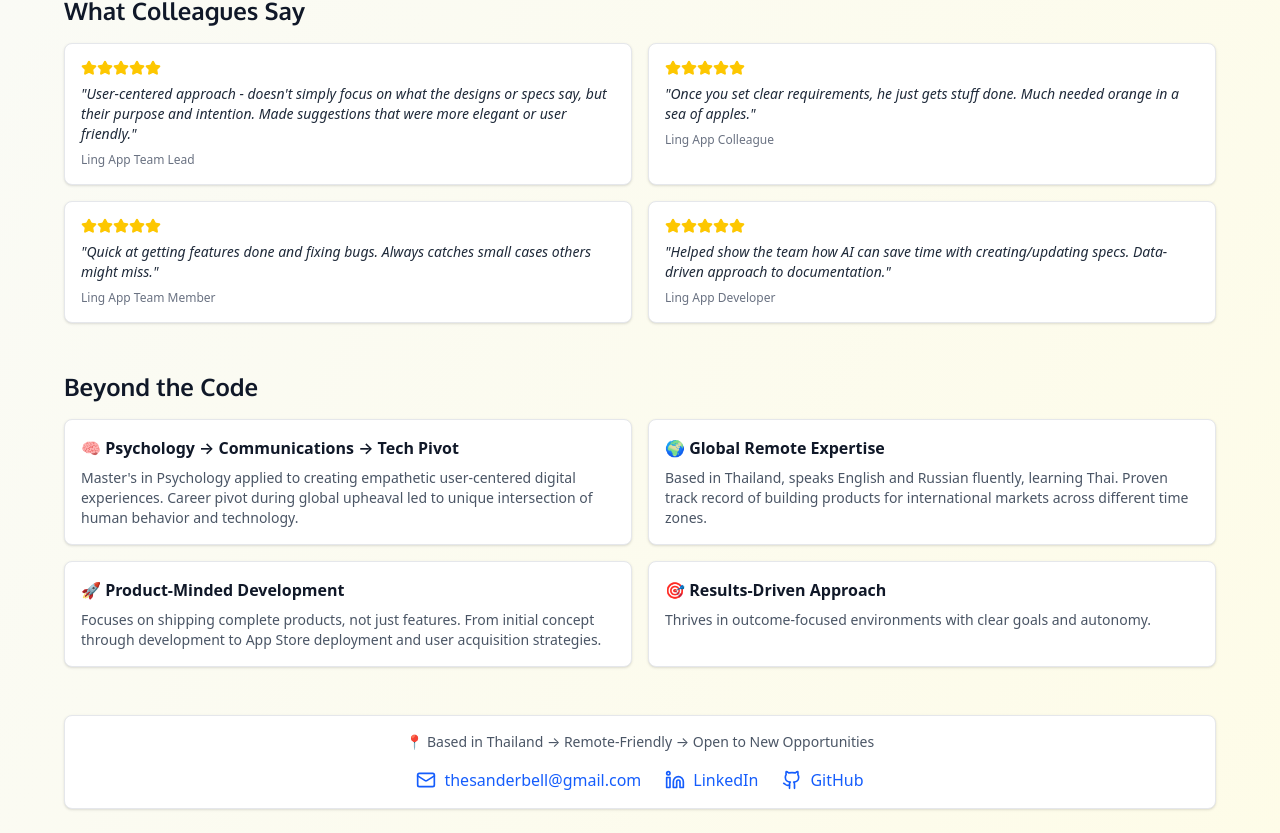
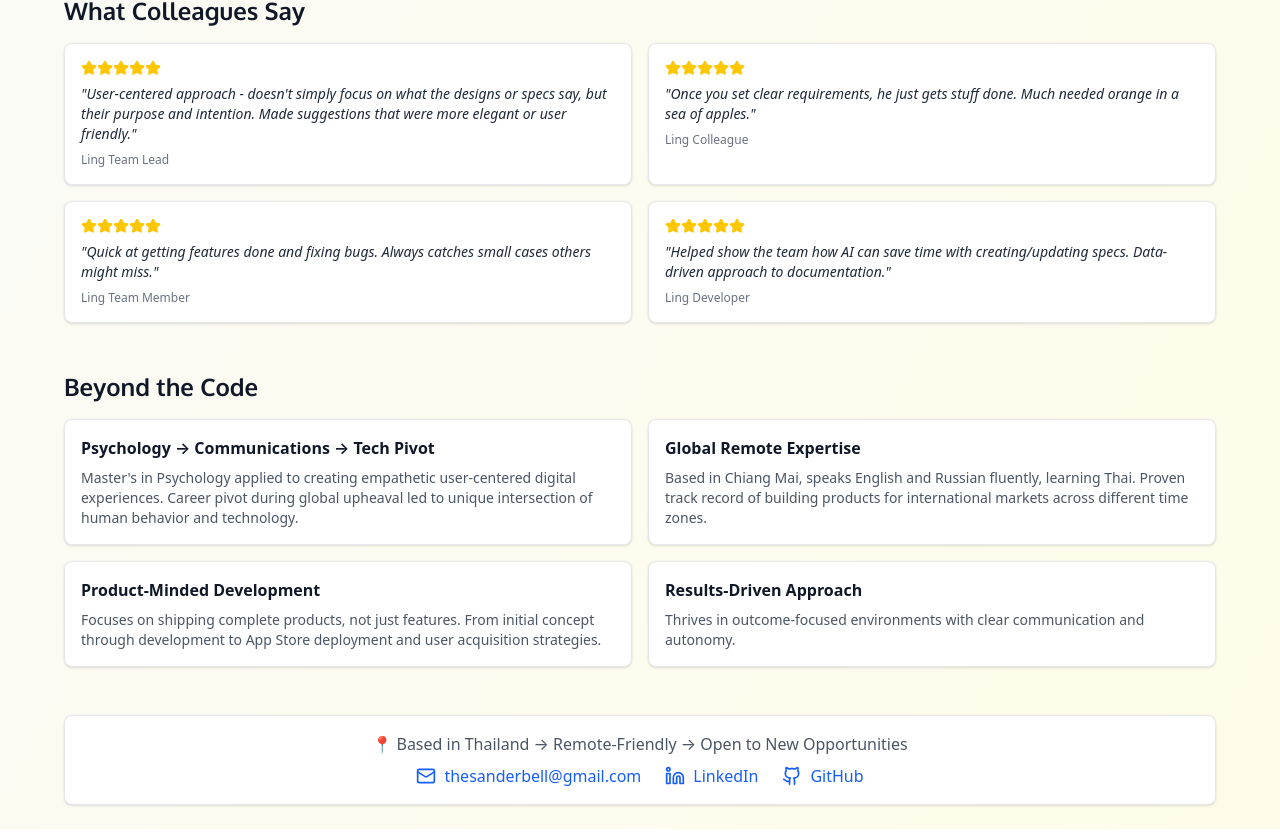
Before and after one commit to sanderbell/sanderbelldev2, a React (Vite) app: page / in a window 1280 px wide. Shown: the part 1689-2522 px from the top of the page. Built offline with nearby package versions, Linux system fonts and the light colour scheme.

Commit message:
Update styles and content in App component for improved UI and clarity

```diff
--- a/src/App.tsx
+++ b/src/App.tsx
@@ -201,7 +201,7 @@ function App() {
       transition: transform 0.2s ease, background-color 0.2s ease;
     }
     .tech-tag:hover {
-      transform: scale(1.05);
+      transform: scale(1.03);
       background-color: #bfdbfe;
     }
     .card-enter {
@@ -219,7 +219,7 @@ function App() {
       }
     }
     .fade-in {
-      animation: fadeIn 1s ease-in;
+      animation: fadeIn 0.7s ease-in;
     }
     @keyframes fadeIn {
       from { opacity: 0; }
@@ -232,7 +232,7 @@ function App() {
       transition: color 0.2s ease, transform 0.2s ease;
     }
     .contact-link:hover {
-      transform: scale(1.05);
+      transform: scale(1.03);
     }
   `;
 
@@ -252,22 +252,22 @@ function App() {
     {
       quote:
         "User-centered approach - doesn't simply focus on what the designs or specs say, but their purpose and intention. Made suggestions that were more elegant or user friendly.",
-      context: 'Ling App Team Lead',
+      context: 'Ling Team Lead',
     },
     {
       quote:
         'Once you set clear requirements, he just gets stuff done. Much needed orange in a sea of apples.',
-      context: 'Ling App Colleague',
+      context: 'Ling Colleague',
     },
     {
       quote:
         'Quick at getting features done and fixing bugs. Always catches small cases others might miss.',
-      context: 'Ling App Team Member',
+      context: 'Ling Team Member',
     },
     {
       quote:
         'Helped show the team how AI can save time with creating/updating specs. Data-driven approach to documentation.',
-      context: 'Ling App Developer',
+      context: 'Ling Developer',
     },
   ];
 
@@ -486,7 +486,7 @@ function App() {
           <div className="grid md:grid-cols-2 gap-4">
             <div className="bg-white rounded-lg p-4 shadow-sm border border-gray-200">
               <h3 className="font-semibold text-gray-900 mb-2">
-                🧠 Psychology → Communications → Tech Pivot
+                Psychology → Communications → Tech Pivot
               </h3>
               <p className="text-sm text-gray-600">
                 Master's in Psychology applied to creating empathetic
@@ -497,17 +497,17 @@ function App() {
             </div>
             <div className="bg-white rounded-lg p-4 shadow-sm border border-gray-200">
               <h3 className="font-semibold text-gray-900 mb-2">
-                🌍 Global Remote Expertise
+                Global Remote Expertise
               </h3>
               <p className="text-sm text-gray-600">
-                Based in Thailand, speaks English and Russian fluently, learning
-                Thai. Proven track record of building products for international
-                markets across different time zones.
+                Based in Chiang Mai, speaks English and Russian fluently,
+                learning Thai. Proven track record of building products for
+                international markets across different time zones.
               </p>
             </div>
             <div className="bg-white rounded-lg p-4 shadow-sm border border-gray-200">
               <h3 className="font-semibold text-gray-900 mb-2">
-                🚀 Product-Minded Development
+                Product-Minded Development
               </h3>
               <p className="text-sm text-gray-600">
                 Focuses on shipping complete products, not just features. From
@@ -517,11 +517,11 @@ function App() {
             </div>
             <div className="bg-white rounded-lg p-4 shadow-sm border border-gray-200">
               <h3 className="font-semibold text-gray-900 mb-2">
-                🎯 Results-Driven Approach
+                Results-Driven Approach
               </h3>
               <p className="text-sm text-gray-600">
-                Thrives in outcome-focused environments with clear goals and
-                autonomy.
+                Thrives in outcome-focused environments with clear communication
+                and autonomy.
               </p>
             </div>
           </div>
@@ -529,7 +529,7 @@ function App() {
 
         {/* Contact */}
         <div className="text-center bg-white rounded-lg p-4 shadow-sm border border-gray-200">
-          <p className="text-sm text-gray-600 mb-4">
+          <p className="text-md text-gray-600 mb-2">
             📍 Based in Thailand → Remote-Friendly → Open to New Opportunities
           </p>
           <div className="flex flex-wrap justify-center gap-6">
```
